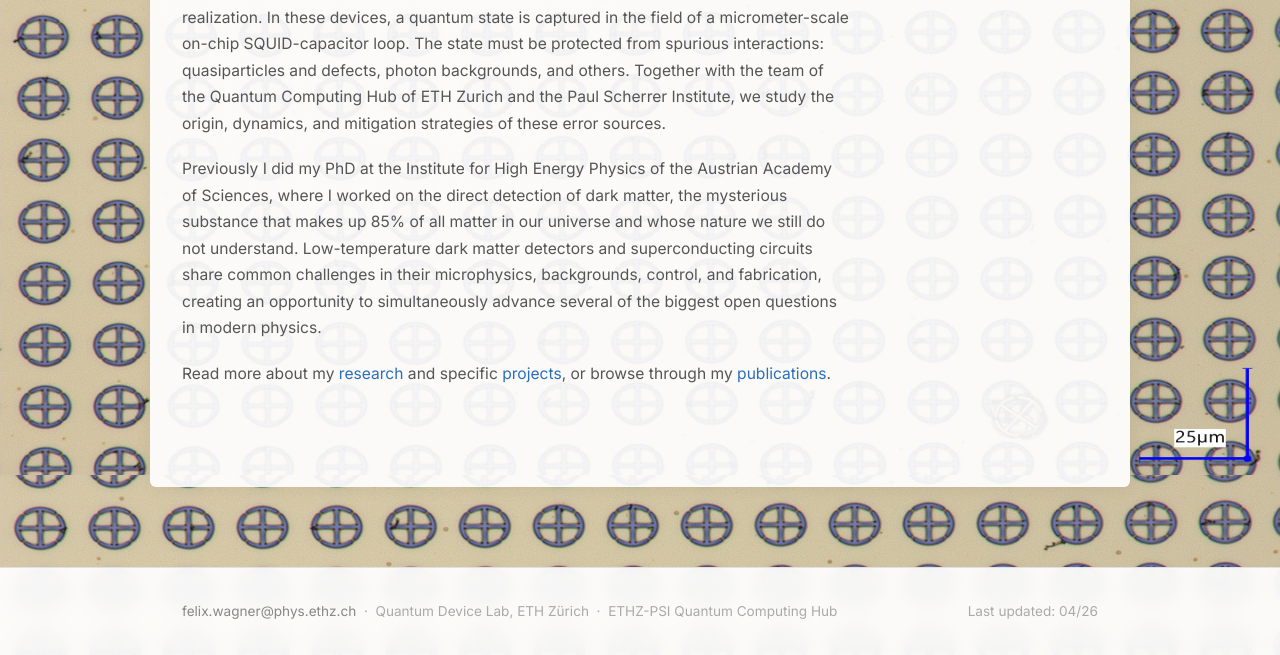
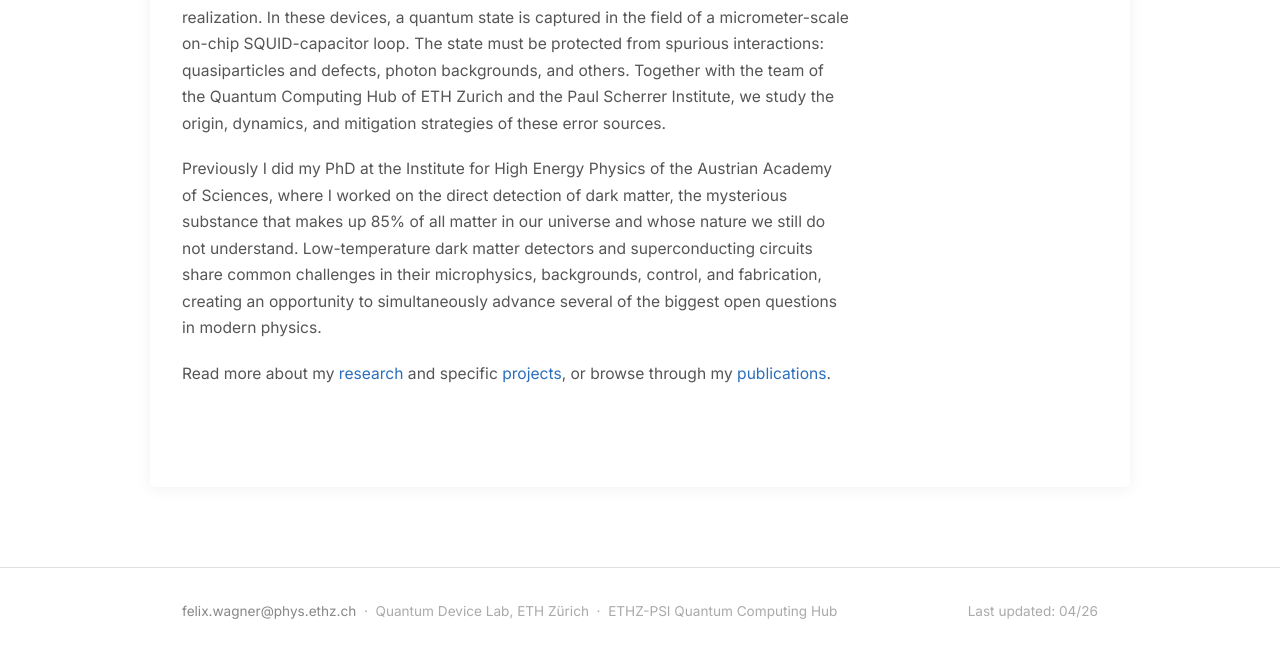
Before and after one commit to fewagner/fewagner.github.io, a plain HTML site: page index.html in a window 1280 px wide. Shown: the part 325-980 px from the top of the page. Drawn offline with Linux system fonts and the light colour scheme.

Commit message:
Set site background to white color

```diff
--- a/css/style.css
+++ b/css/style.css
@@ -17,8 +17,7 @@ html {
 body {
   font-family: 'Inter', 'Segoe UI', system-ui, sans-serif;
   color: #555;
-  background: url('../images/background.jpg') center top / 100% auto repeat;
-  background-attachment: fixed;
+  background: #fff;
   line-height: 1.7;
 }
 
```
